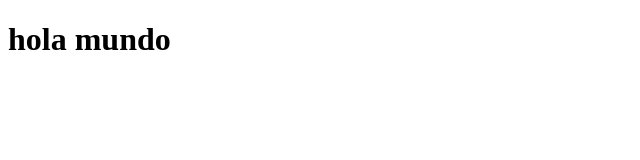
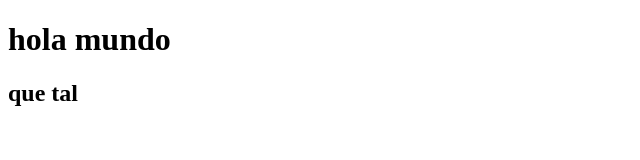
Before and after one commit to sendoaparada/web, a plain HTML site: page index.html in a window 1280 px wide. Shown: the whole page, without its empty margins (0-640 px from the left). Drawn offline with Linux system fonts and the light colour scheme.

Commit message:
he metido un h2 en el body

```diff
--- a/index.html
+++ b/index.html
@@ -6,5 +6,6 @@
 </head>
 <body>
     <h1>hola mundo</h1>
+    <h2>que tal</h2>
 </body>
 </html>
```
